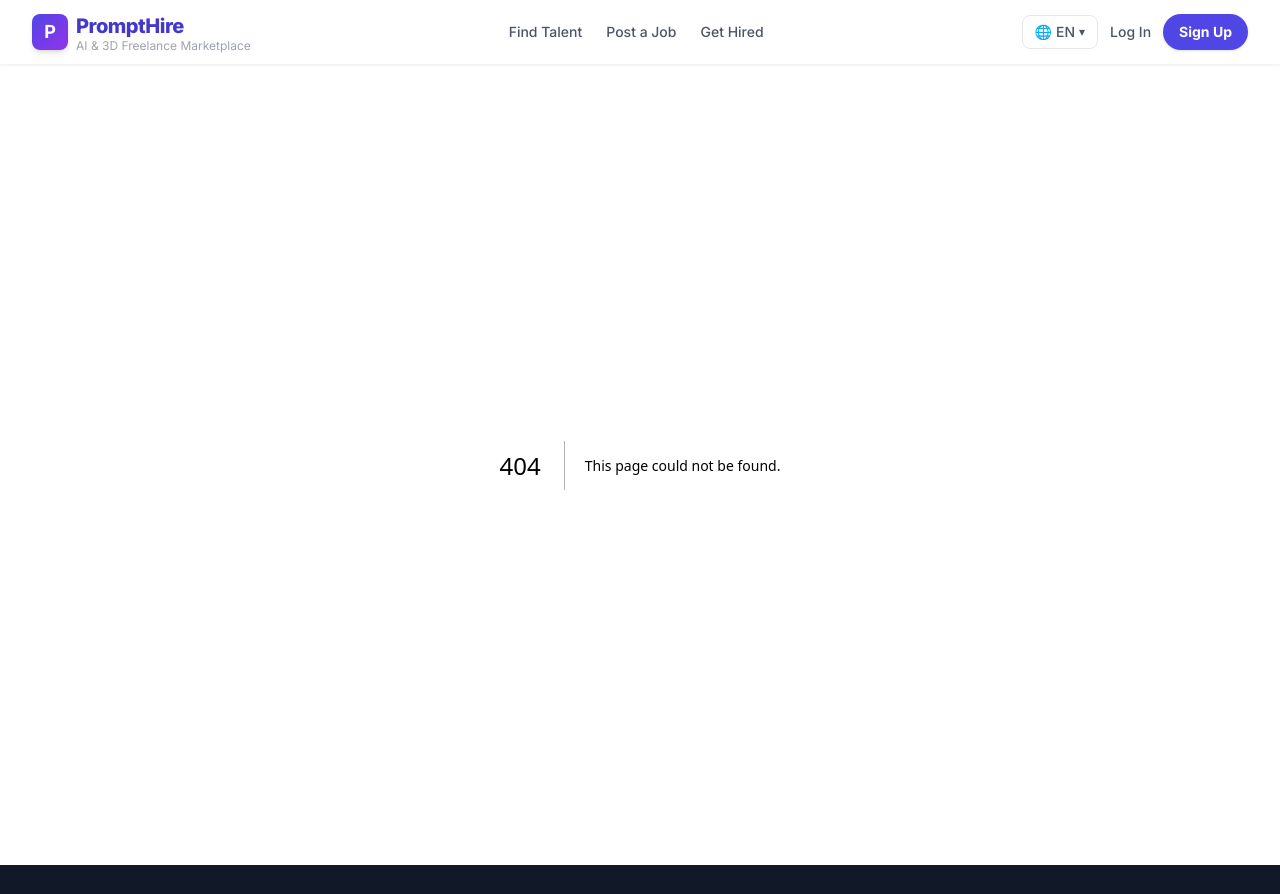
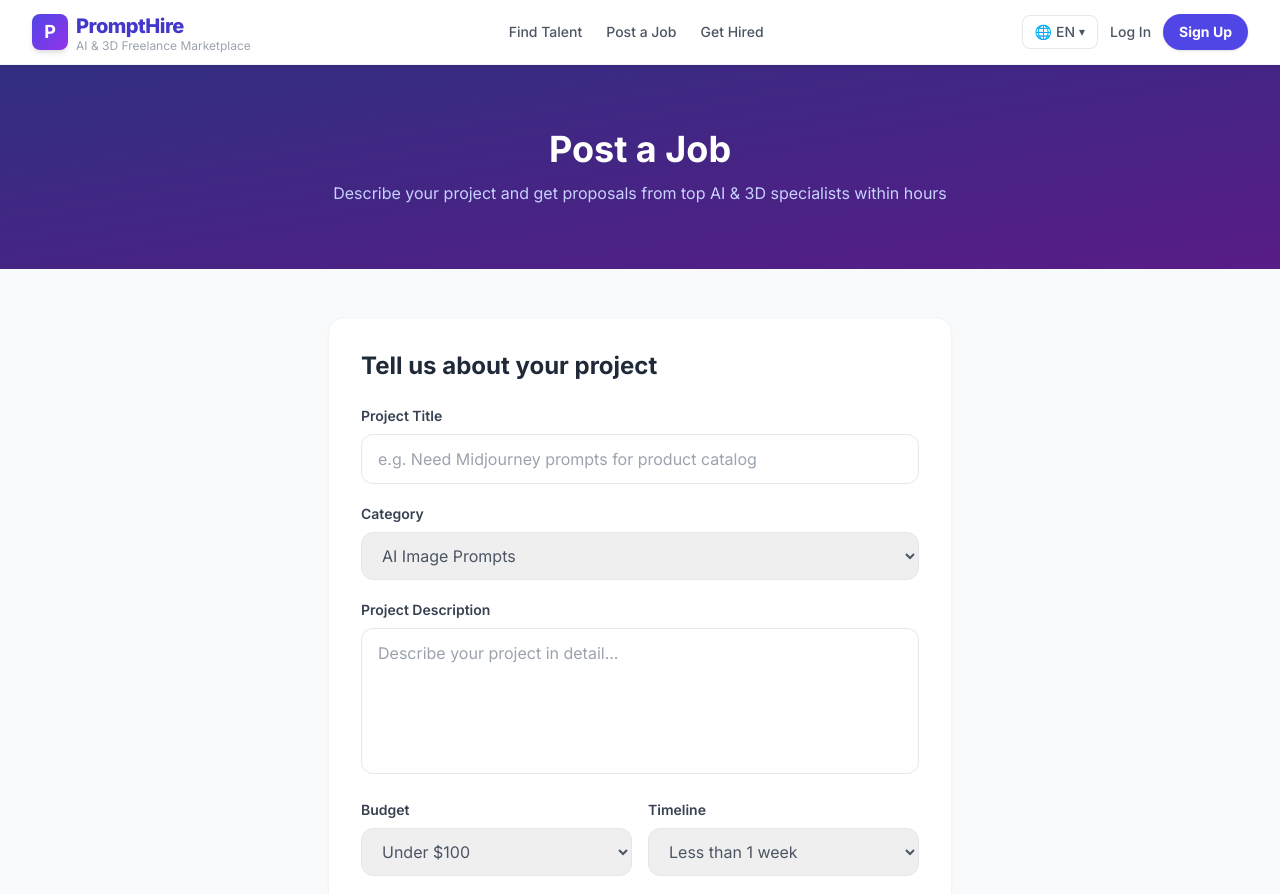
Before and after one commit to ecommerceguru787-cyber/prompthire, a Next.js app: page /post-job in a window 1280 px wide. Before the commit this address had no page. Shown: the top 894 px of the page. Built offline with nearby package versions, Linux system fonts and the light colour scheme.

Commit message:
Create page.tsx

```diff
--- /dev/null
+++ b/app/post-job/page.tsx
@@ -0,0 +1,59 @@
+export const metadata = { title: 'Post a Job - PromptHire', description: 'Post a job and hire top AI prompt engineers and 3D animators.' };
+export default function PostJobPage() {
+  return (
+    <main className="bg-gray-50 min-h-screen">
+      <section className="bg-gradient-to-br from-indigo-900 to-purple-900 text-white py-16 px-6 text-center">
+        <h1 className="text-4xl font-bold mb-3">Post a Job</h1>
+        <p className="text-indigo-200">Describe your project and get proposals from top AI & 3D specialists within hours</p>
+      </section>
+      <section className="max-w-2xl mx-auto py-12 px-6">
+        <div className="bg-white rounded-2xl shadow-sm border border-gray-100 p-8">
+          <h2 className="text-2xl font-bold text-gray-800 mb-6">Tell us about your project</h2>
+          <div className="space-y-5">
+            <div>
+              <label className="block text-sm font-semibold text-gray-700 mb-2">Project Title</label>
+              <input type="text" placeholder="e.g. Need Midjourney prompts for product catalog" className="w-full border border-gray-200 rounded-xl px-4 py-3 text-gray-800 focus:outline-none focus:border-indigo-400" />
+            </div>
+            <div>
+              <label className="block text-sm font-semibold text-gray-700 mb-2">Category</label>
+              <select className="w-full border border-gray-200 rounded-xl px-4 py-3 text-gray-600 focus:outline-none focus:border-indigo-400">
+                <option>AI Image Prompts</option>
+                <option>AI Text & GPT Prompts</option>
+                <option>3D Character Animation</option>
+                <option>AI Video Generation</option>
+                <option>3D Product Visualization</option>
+                <option>AI Workflow Automation</option>
+              </select>
+            </div>
+            <div>
+              <label className="block text-sm font-semibold text-gray-700 mb-2">Project Description</label>
+              <textarea rows={5} placeholder="Describe your project in detail..." className="w-full border border-gray-200 rounded-xl px-4 py-3 text-gray-800 focus:outline-none focus:border-indigo-400 resize-none"></textarea>
+            </div>
+            <div className="grid grid-cols-2 gap-4">
+              <div>
+                <label className="block text-sm font-semibold text-gray-700 mb-2">Budget</label>
+                <select className="w-full border border-gray-200 rounded-xl px-4 py-3 text-gray-600">
+                  <option>Under $100</option>
+                  <option>$100 - $500</option>
+                  <option>$500 - $2,000</option>
+                  <option>$2,000+</option>
+                </select>
+              </div>
+              <div>
+                <label className="block text-sm font-semibold text-gray-700 mb-2">Timeline</label>
+                <select className="w-full border border-gray-200 rounded-xl px-4 py-3 text-gray-600">
+                  <option>Less than 1 week</option>
+                  <option>1-2 weeks</option>
+                  <option>1 month</option>
+                  <option>Ongoing</option>
+                </select>
+              </div>
+            </div>
+            <button className="w-full bg-indigo-600 text-white font-bold py-4 rounded-xl hover:bg-indigo-700 transition text-lg">Post Job &mdash; It&apos;s Free</button>
+            <p className="text-center text-gray-400 text-sm">By posting, you agree to our Terms of Service. No credit card required.</p>
+          </div>
+        </div>
+      </section>
+    </main>
+  );
+}
```
